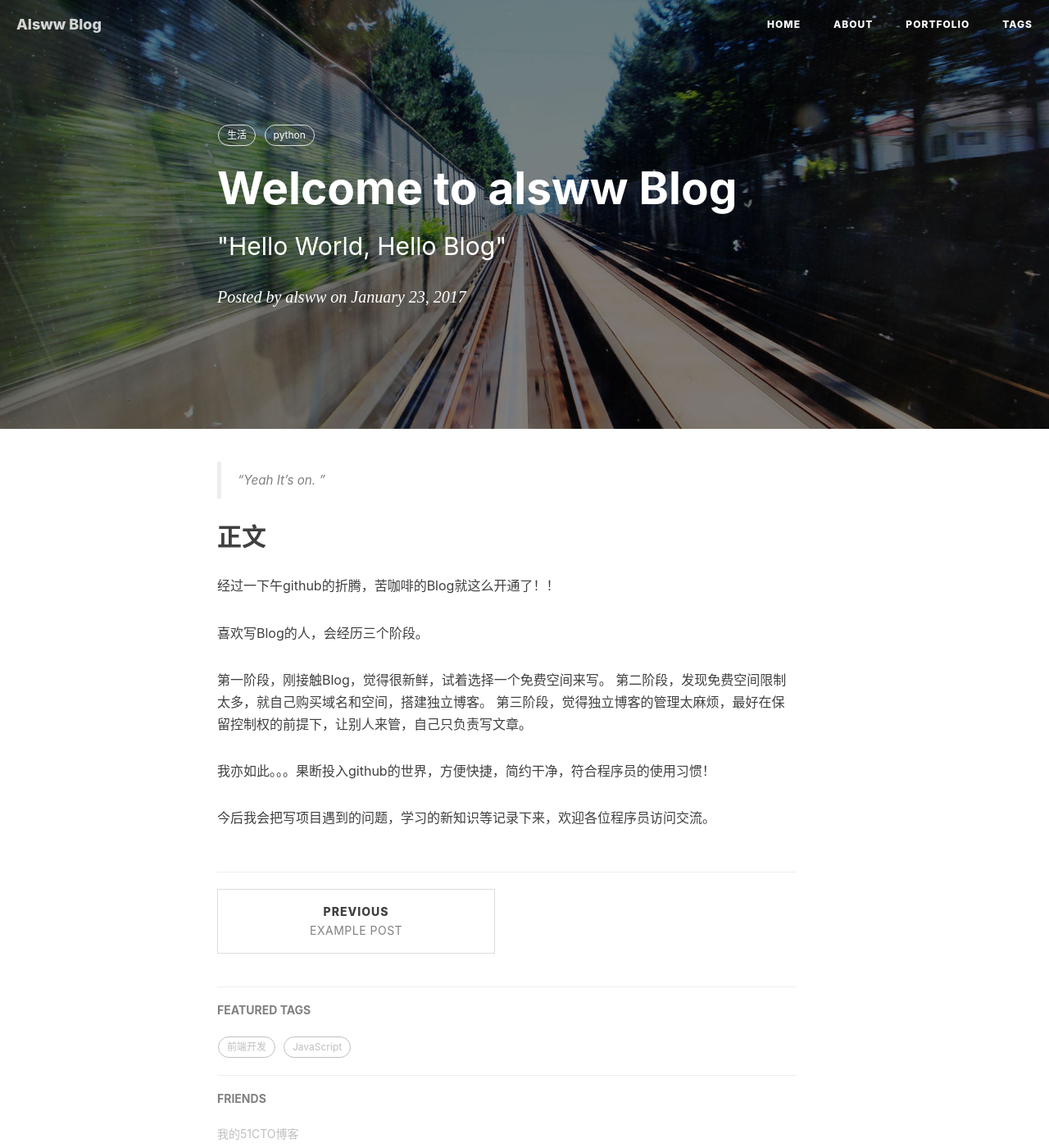
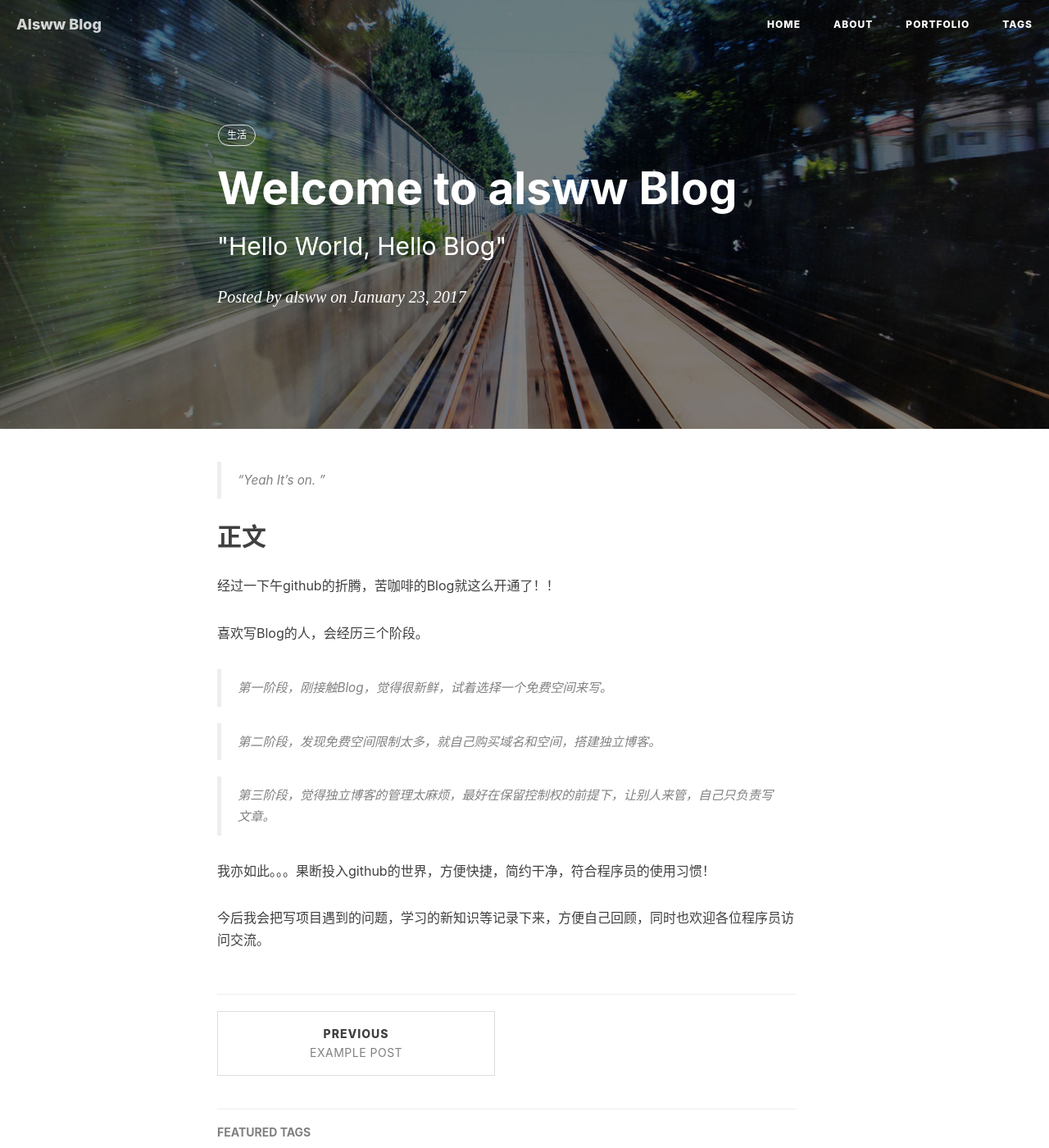
Before and after one commit to alsww/alsww.github.io, a Jekyll site: the page built from _posts/2017-01-23-hello.markdown, in a window 1280 px wide and 1400 px high. Shown: the whole window at 82% size. Built offline with Jekyll 4.4.1, drawn with Linux system fonts in a browser that asks for light colours; nearby versions of some CDN libraries; comment, search, counter and statistics services are not loaded.

Commit message:
add a blog:hello change

```diff
--- a/_posts/2017-01-23-hello.markdown
+++ b/_posts/2017-01-23-hello.markdown
@@ -7,7 +7,6 @@
 header-img: "img/post-bg-2015.jpg"
 tags:
     - 生活
-    - python
 ---
 
 > “Yeah It's on. ”
@@ -18,10 +17,12 @@
 
 喜欢写Blog的人，会经历三个阶段。
 
-第一阶段，刚接触Blog，觉得很新鲜，试着选择一个免费空间来写。
-第二阶段，发现免费空间限制太多，就自己购买域名和空间，搭建独立博客。
-第三阶段，觉得独立博客的管理太麻烦，最好在保留控制权的前提下，让别人来管，自己只负责写文章。
+> 第一阶段，刚接触Blog，觉得很新鲜，试着选择一个免费空间来写。
+
+> 第二阶段，发现免费空间限制太多，就自己购买域名和空间，搭建独立博客。
+
+> 第三阶段，觉得独立博客的管理太麻烦，最好在保留控制权的前提下，让别人来管，自己只负责写文章。
 
 我亦如此。。。果断投入github的世界，方便快捷，简约干净，符合程序员的使用习惯！
 
-今后我会把写项目遇到的问题，学习的新知识等记录下来，欢迎各位程序员访问交流。
+今后我会把写项目遇到的问题，学习的新知识等记录下来，方便自己回顾，同时也欢迎各位程序员访问交流。
```
